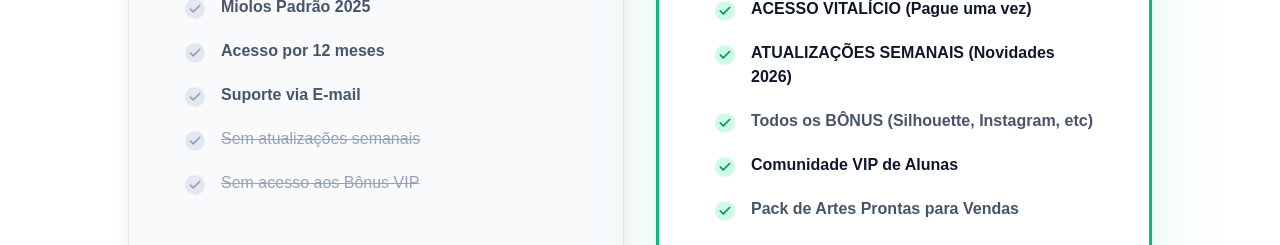
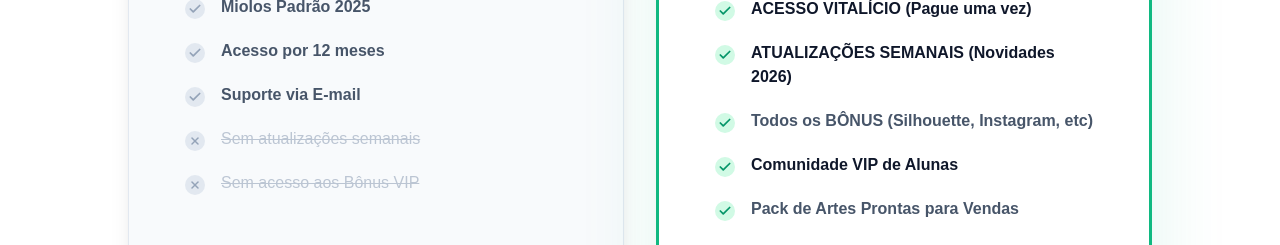
Before and after one commit to lucasmiralhasborges/mundodaencaderna-o, a React (Vite) app: page / in a window 1280 px wide. Shown: the part 5440-5685 px from the top of the page. Built offline with nearby package versions, Linux system fonts and the light colour scheme.

Commit message:
[dyad] Substituindo ícones de verificado por 'X' nos itens ausentes do plano básico. - wrote 1 file(s)

```diff
--- a/src/components/landing/Pricing.tsx
+++ b/src/components/landing/Pricing.tsx
@@ -3,7 +3,7 @@
 import React from 'react';
 import CTAButton from './CTAButton';
 import { motion } from 'framer-motion';
-import { Check, ShieldCheck, Zap, Star, Trophy, TrendingUp } from 'lucide-react';
+import { Check, ShieldCheck, Zap, Star, Trophy, TrendingUp, X } from 'lucide-react';
 
 const Pricing = () => {
   const plans = [
@@ -150,22 +150,31 @@ const Pricing = () => {
 
               <div className="flex-grow">
                 <ul className="space-y-5 mb-12 text-left border-t border-slate-100 pt-10">
-                  {plan.features.map((feature, i) => (
+                  {plan.features.map((feature, i) => {
+                    const isMissing = feature.includes("Sem");
+                    return (
                       <li key={i} className="flex items-start gap-4 text-slate-600">
                         <div className={`mt-1 flex-shrink-0 w-5 h-5 rounded-full flex items-center justify-center ${
-                        plan.highlight ? 'bg-emerald-100 text-emerald-600' : 'bg-slate-200 text-slate-400'
+                          isMissing
+                          ? 'bg-slate-200 text-slate-400'
+                          : plan.highlight ? 'bg-emerald-100 text-emerald-600' : 'bg-slate-200 text-slate-400'
                         }`}>
+                          {isMissing ? (
+                            <X className="w-3 h-3 stroke-[3]" />
+                          ) : (
                             <Check className="w-3.5 h-3.5 stroke-[3]" />
+                          )}
                         </div>
                         <span className={`text-sm sm:text-base leading-tight ${
                           plan.highlight && (feature.includes("VITALÍCIO") || feature.includes("100.000") || feature.includes("VIP") || feature.includes("ATUALIZAÇÕES"))
                           ? 'font-black text-slate-900'
-                        : feature.includes("Sem") ? 'text-slate-400 line-through' : 'font-semibold'
+                          : isMissing ? 'text-slate-400 line-through opacity-60' : 'font-semibold'
                         }`}>
                           {feature}
                         </span>
                       </li>
-                  ))}
+                    );
+                  })}
                 </ul>
               </div>
 
```
Lines whose indentation alone changed are shown as unchanged.
